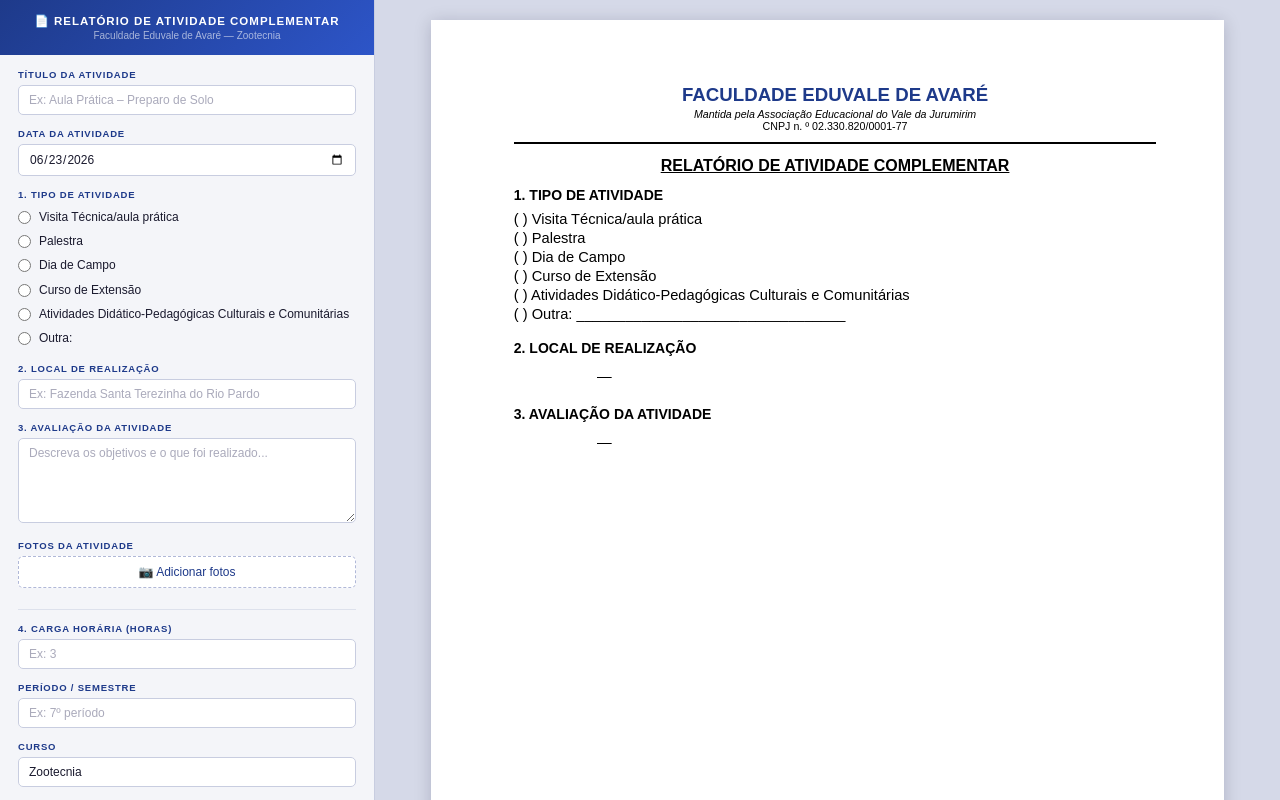
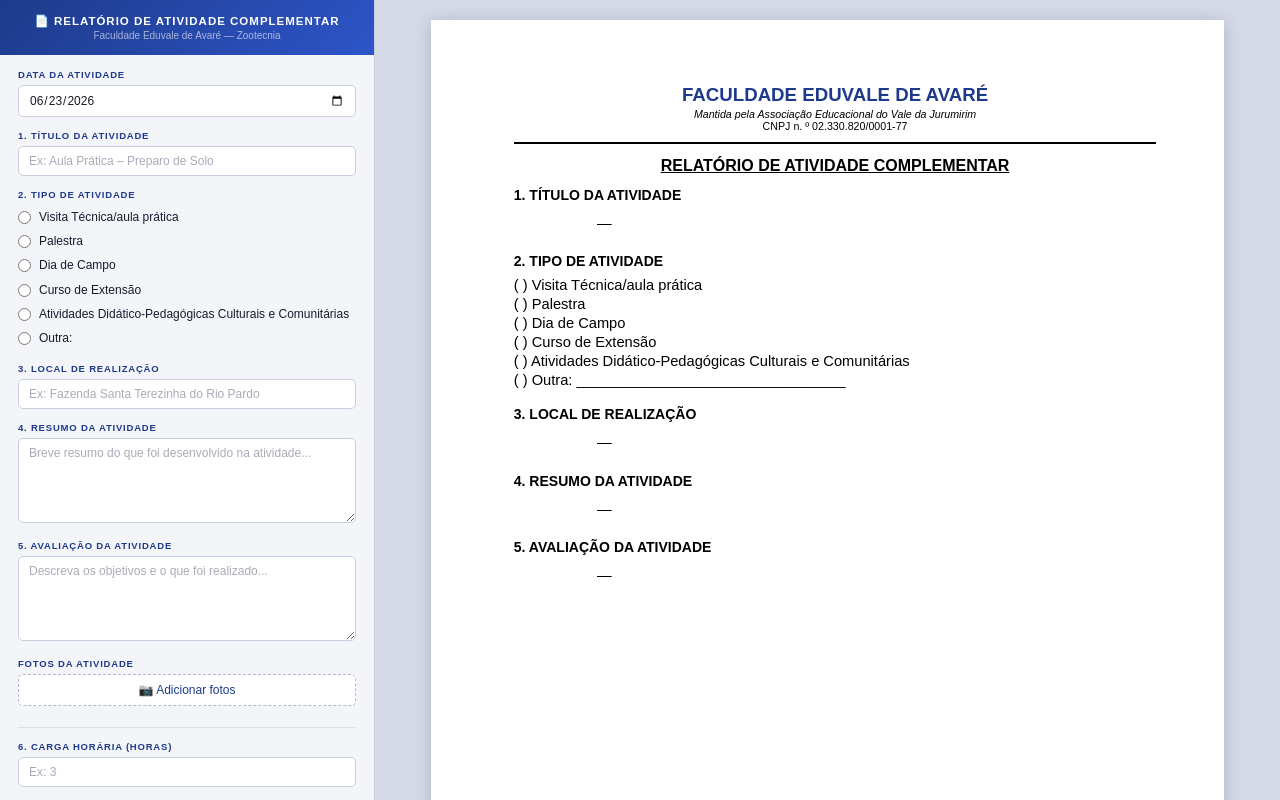
Before and after one commit to andretropiano/relatorio-eduvale, a plain HTML site: page index.html in a window 1280 px wide. Drawn offline with Linux system fonts and the light colour scheme.

Commit message:
Update index.html

```diff
--- a/index.html
+++ b/index.html
@@ -9,7 +9,6 @@
 body{font-family:Arial,sans-serif;background:#dde1ec}
 #app{display:flex;height:100vh;overflow:hidden}
 
-/* ── FORM ── */
 #fp{width:375px;min-width:375px;background:#f4f5f9;color:#1a1a2e;display:flex;flex-direction:column;overflow:hidden;border-right:1px solid #c8cde0}
 #fp-head{background:linear-gradient(135deg,#1e3a8a,#2d55c8);padding:14px 18px;text-align:center;flex-shrink:0}
 #fp-head h2{font-size:11.5px;color:#fff;letter-spacing:1px;text-transform:uppercase;font-weight:bold}
@@ -43,7 +42,6 @@ textarea.fi{min-height:85px;resize:vertical}
 .sig-clear:hover{background:#fff5f5;border-color:#e53e3e}
 #sig-canvas{display:block;width:100%;height:90px;cursor:crosshair;touch-action:none}
 
-/* Email notice */
 .email-notice{background:#fffbeb;border:1px solid #fcd34d;border-radius:8px;padding:12px 14px;margin-top:6px}
 .email-notice p{font-size:11.5px;color:#92400e;line-height:1.5;text-align:center}
 .email-notice strong{display:block;font-size:12px;color:#1e3a8a;margin-top:6px;word-break:break-all}
@@ -53,7 +51,6 @@ textarea.fi{min-height:85px;resize:vertical}
 .btn-pdf{width:100%;padding:12px;background:#1e3a8a;color:#fff;font-weight:bold;font-size:13px;border:none;border-radius:6px;cursor:pointer;margin-top:8px;letter-spacing:.5px;transition:.15s}
 .btn-pdf:hover{background:#163080}
 
-/* ── PREVIEW ── */
 #pp{flex:1;overflow-y:auto;background:#d5d9e8;padding:20px;display:flex;flex-direction:column;align-items:center;gap:18px}
 .page{width:210mm;min-height:297mm;background:#fff;padding:17mm 18mm 28mm 22mm;box-shadow:0 2px 16px rgba(0,0,40,.18);position:relative;font-family:Arial,sans-serif;font-size:11pt;color:#000;page-break-after:always}
 .page:last-child{page-break-after:avoid}
@@ -86,8 +83,7 @@ textarea.fi{min-height:85px;resize:vertical}
   body{background:white;overflow:visible}
   .page{box-shadow:none!important;width:100%!important;margin:0!important;padding:15mm 15mm 22mm 20mm!important;min-height:0}
 }
-
-@media (max-width: 800px){
+@media (max-width:800px){
   #app{flex-direction:column;height:auto}
   #fp{width:100%;min-width:0;border-right:none;border-bottom:1px solid #c8cde0}
   #pp{padding:12px}
@@ -98,7 +94,7 @@ textarea.fi{min-height:85px;resize:vertical}
 <body>
 <div id="app">
 
-<!-- ── FORM ── -->
+<!-- FORM -->
 <div id="fp">
   <div id="fp-head">
     <h2>📄 Relatório de Atividade Complementar</h2>
@@ -107,17 +103,17 @@ textarea.fi{min-height:85px;resize:vertical}
   <div id="fp-body">
 
     <div class="fs">
-      <span class="lbl">Título da Atividade</span>
-      <input type="text" class="fi" id="f-titulo" placeholder="Ex: Aula Prática – Preparo de Solo" oninput="upd()">
-    </div>
-
-    <div class="fs">
       <span class="lbl">Data da Atividade</span>
       <input type="date" class="fi" id="f-data" oninput="upd()">
     </div>
 
     <div class="fs">
-      <span class="lbl">1. Tipo de Atividade</span>
+      <span class="lbl">1. Título da Atividade</span>
+      <input type="text" class="fi" id="f-titulo" placeholder="Ex: Aula Prática – Preparo de Solo" oninput="upd()">
+    </div>
+
+    <div class="fs">
+      <span class="lbl">2. Tipo de Atividade</span>
       <label class="ri"><input type="radio" name="tipo" value="Visita Técnica/aula prática" onchange="onTipo(this)"> Visita Técnica/aula prática</label>
       <label class="ri"><input type="radio" name="tipo" value="Palestra" onchange="onTipo(this)"> Palestra</label>
       <label class="ri"><input type="radio" name="tipo" value="Dia de Campo" onchange="onTipo(this)"> Dia de Campo</label>
@@ -128,12 +124,17 @@ textarea.fi{min-height:85px;resize:vertical}
     </div>
 
     <div class="fs">
-      <span class="lbl">2. Local de Realização</span>
+      <span class="lbl">3. Local de Realização</span>
       <input type="text" class="fi" id="f-local" placeholder="Ex: Fazenda Santa Terezinha do Rio Pardo" oninput="upd()">
     </div>
 
     <div class="fs">
-      <span class="lbl">3. Avaliação da Atividade</span>
+      <span class="lbl">4. Resumo da Atividade</span>
+      <textarea class="fi" id="f-resumo" placeholder="Breve resumo do que foi desenvolvido na atividade..." oninput="upd()"></textarea>
+    </div>
+
+    <div class="fs">
+      <span class="lbl">5. Avaliação da Atividade</span>
       <textarea class="fi" id="f-aval" placeholder="Descreva os objetivos e o que foi realizado..." oninput="upd()"></textarea>
     </div>
 
@@ -146,7 +147,7 @@ textarea.fi{min-height:85px;resize:vertical}
     <hr class="divs">
 
     <div class="fs">
-      <span class="lbl">4. Carga Horária (horas)</span>
+      <span class="lbl">6. Carga Horária (horas)</span>
       <input type="number" class="fi" id="f-horas" min="1" max="40" placeholder="Ex: 3" oninput="upd()">
     </div>
     <div class="fs">
@@ -161,7 +162,7 @@ textarea.fi{min-height:85px;resize:vertical}
     <hr class="divs">
 
     <div class="fs">
-      <span class="lbl">5. Nome do Professor</span>
+      <span class="lbl">7. Nome do Professor (Responsável)</span>
       <input type="text" class="fi" id="f-prof" placeholder="Nome completo" oninput="upd()">
     </div>
     <div class="fs">
@@ -190,7 +191,7 @@ textarea.fi{min-height:85px;resize:vertical}
   </div>
 </div>
 
-<!-- ── PREVIEW ── -->
+<!-- PREVIEW -->
 <div id="pp">
 
   <!-- PÁG 1 -->
@@ -203,8 +204,12 @@ textarea.fi{min-height:85px;resize:vertical}
     <div class="rtitle">Relatório de Atividade Complementar</div>
     <div id="r-titulo" style="text-align:center;font-size:11pt;color:#1e3a8a;margin:-4px 0 16px;font-style:italic"></div>
 
+    <div class="rs">
+      <h2>1. TÍTULO DA ATIVIDADE</h2>
+      <p id="r-titulo-body">—</p>
+    </div>
     <div class="rs" id="r-tipo">
-      <h2>1. TIPO DE ATIVIDADE</h2>
+      <h2>2. TIPO DE ATIVIDADE</h2>
       <div class="tipo-row">( ) Visita Técnica/aula prática</div>
       <div class="tipo-row">( ) Palestra</div>
       <div class="tipo-row">( ) Dia de Campo</div>
@@ -213,11 +218,15 @@ textarea.fi{min-height:85px;resize:vertical}
       <div class="tipo-row">( ) Outra: _________________________________</div>
     </div>
     <div class="rs">
-      <h2>2. LOCAL DE REALIZAÇÃO</h2>
+      <h2>3. LOCAL DE REALIZAÇÃO</h2>
       <p id="r-local">—</p>
     </div>
     <div class="rs">
-      <h2>3. AVALIAÇÃO DA ATIVIDADE</h2>
+      <h2>4. RESUMO DA ATIVIDADE</h2>
+      <p id="r-resumo">—</p>
+    </div>
+    <div class="rs">
+      <h2>5. AVALIAÇÃO DA ATIVIDADE</h2>
       <p id="r-aval">—</p>
       <div class="fotos-grid" id="r-fotos"></div>
     </div>
@@ -232,11 +241,11 @@ textarea.fi{min-height:85px;resize:vertical}
       <div class="rh-cnpj">CNPJ n. º 02.330.820/0001-77</div>
     </div>
     <div class="rs">
-      <h2>4. CARGA HORÁRIA DA ATIVIDADE</h2>
+      <h2>6. CARGA HORÁRIA DA ATIVIDADE</h2>
       <p id="r-carga">—</p>
     </div>
     <div class="rs">
-      <h2>5. RESPONSÁVEL</h2>
+      <h2>7. RESPONSÁVEL</h2>
       <p id="r-resp">—</p>
     </div>
     <div class="sig-block">
@@ -264,19 +273,31 @@ function onTipo(el){
 }
 
 function upd(){
+  // 1. Título
+  const titulo=v('f-titulo');
+  g('r-titulo').textContent=titulo?`"${titulo}"`:'';
+  g('r-titulo-body').textContent=titulo||'—';
+
+  // 2. Tipo
   const sel=document.querySelector('input[name="tipo"]:checked');
   const tv=sel?sel.value:null, outra=v('f-outra');
-  let th='<h2>1. TIPO DE ATIVIDADE</h2>';
+  let th='<h2>2. TIPO DE ATIVIDADE</h2>';
   TIPOS.forEach(t=>{th+=`<div class="tipo-row">(${tv===t?'X':' '}) ${t}</div>`;});
   th+=tv==='outra'?`<div class="tipo-row">(X) Outra: ${outra||'_________________________________'}</div>`:`<div class="tipo-row">( ) Outra: _________________________________</div>`;
   g('r-tipo').innerHTML=th;
 
-  const titulo=v('f-titulo');
-  g('r-titulo').textContent=titulo?`"${titulo}"`:'';
+  // 3. Local
   g('r-local').textContent=v('f-local')||'—';
+
+  // 4. Resumo
+  const rs=v('f-resumo');
+  g('r-resumo').innerHTML=rs?rs.replace(/\n/g,'<br>'):'—';
+
+  // 5. Avaliação
   const av=v('f-aval');
   g('r-aval').innerHTML=av?av.replace(/\n/g,'<br>'):'—';
 
+  // 6. Carga horária
   const h=v('f-horas'),per=v('f-periodo'),cur=v('f-curso');
   let ct='';
   if(h)ct+=`A carga horária foi de ${h} hora${h!='1'?'s':''} de curso`;
@@ -284,6 +305,7 @@ function upd(){
   else if(h)ct+=' com os discentes da Faculdade Eduvale Avaré.';
   g('r-carga').textContent=ct||'—';
 
+  // 7. Responsável
   const pr=v('f-prof'),di=v('f-disc');
   let rt='';
   if(pr)rt+=`Professor ${pr}`;
@@ -293,7 +315,7 @@ function upd(){
   g('r-sig-name').textContent=pr||'—';
 }
 
-// ── ASSINATURA ──
+// Assinatura
 const canvas=g('sig-canvas');
 const ctx=canvas.getContext('2d');
 let drawing=false,hasSig=false;
@@ -315,7 +337,7 @@ canvas.addEventListener('touchend',()=>drawing=false);
 function clearSig(){ctx.clearRect(0,0,canvas.width,canvas.height);hasSig=false;const i=g('r-sig-img');i.src='';i.style.display='none';}
 function updSig(){if(!hasSig)return;const i=g('r-sig-img');i.src=canvas.toDataURL();i.style.display='block';}
 
-// ── FOTOS ──
+// Fotos
 function addPhotos(inp){
   Array.from(inp.files).forEach(f=>{
     const r=new FileReader();
@@ -327,7 +349,6 @@ function removePhoto(id){photos=photos.filter(p=>p.id!==id);rTh();rPh();}
 function rTh(){g('thumbs').innerHTML=photos.map(p=>`<div class="th"><img src="${p.src}"><button class="th-del" onclick="removePhoto(${p.id})">×</button></div>`).join('');}
 function rPh(){g('r-fotos').innerHTML=photos.map(p=>`<img src="${p.src}">`).join('');}
 
-// ── INIT ──
 g('f-data').value=new Date().toISOString().split('T')[0];
 upd();
 </script>
```
